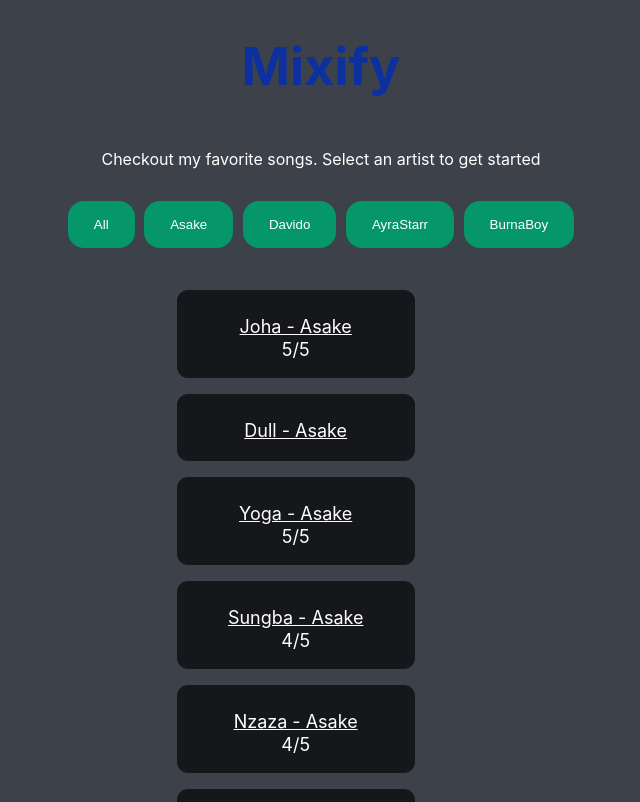
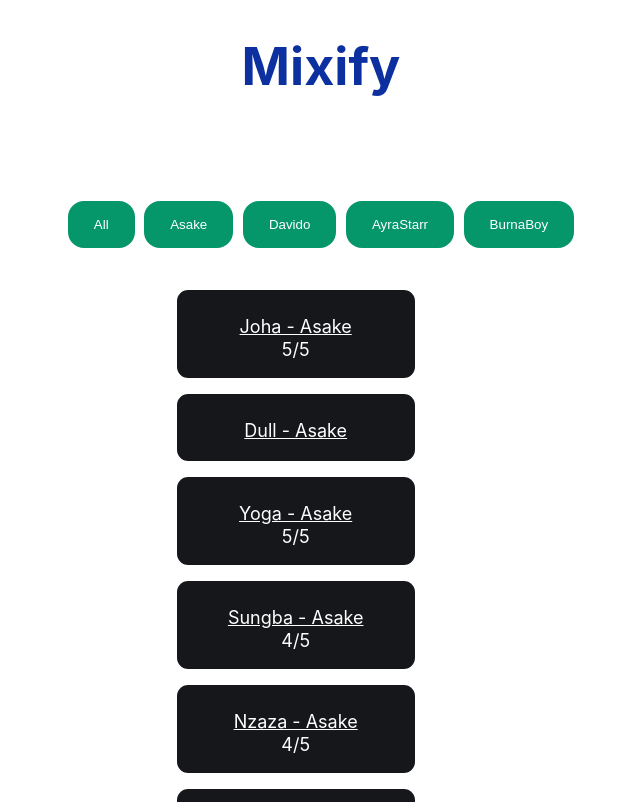
Before and after one commit to UzziahOsia/MIXIFY, a React (Create React App) app: page / in a window 1280 px wide. Shown: the top 802 px of the page, without its empty margins (319-959 px from the left). Built offline with nearby package versions, Linux system fonts and the light colour scheme.

Commit message:
Update the UI

```diff
--- a/src/App.css
+++ b/src/App.css
@@ -18,7 +18,7 @@ h1 {
 }
 
 .App-header {
-  background-color: #3d4149;
+  background-color: #ffffff;
   min-height: 100vh;
   display: flex;
   flex-direction: column;
```
